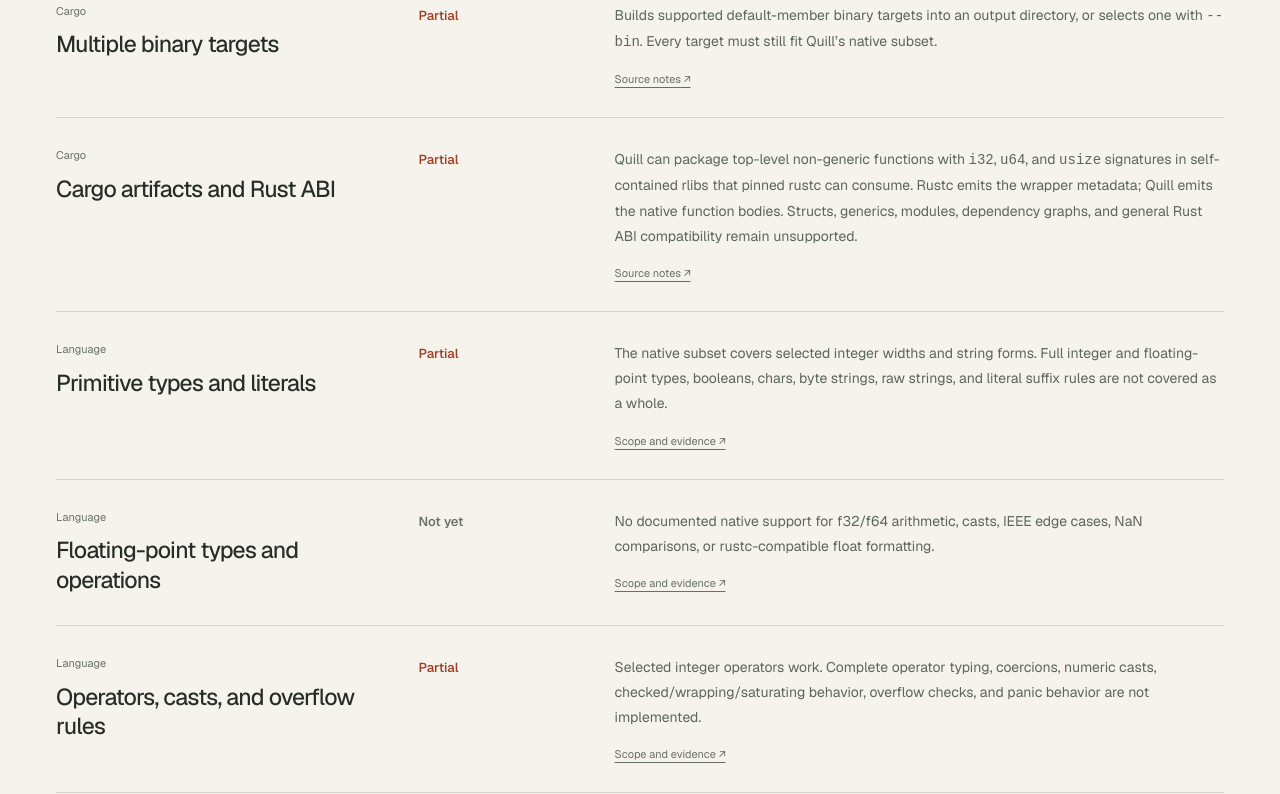
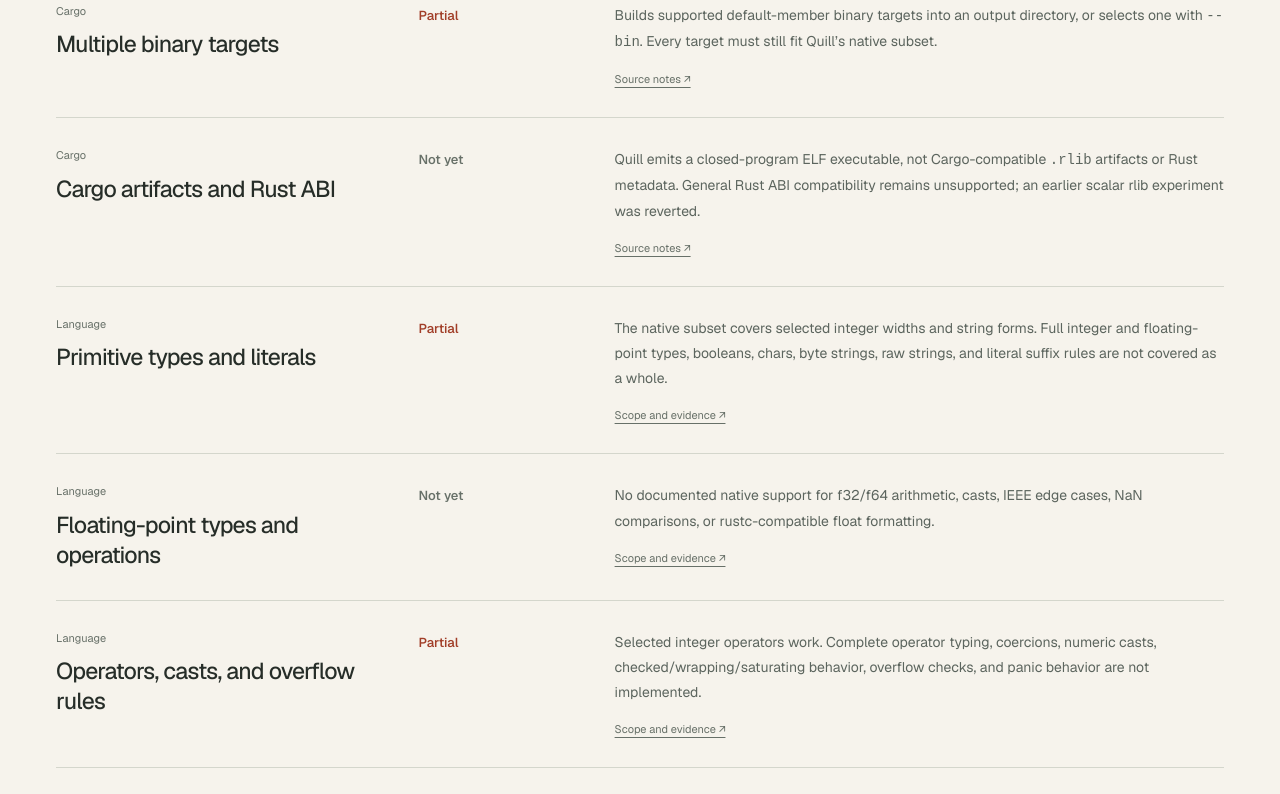
Before and after one commit to simon-curtis/quillc, a website: page compatibility.html in a window 1280 px wide. Shown: the part 6383-7177 px from the top of the page. Drawn offline with Linux system fonts and the light colour scheme.

Commit message:
Mark reverted rlib support as historical

```diff
--- a/compatibility.html
+++ b/compatibility.html
@@ -114,7 +114,7 @@
 <section class="compatibility-row" data-status="partial" id="features-and-cfg" aria-labelledby="features-and-cfg-title"><div><p class="feature-category">Cargo</p><h2 id="features-and-cfg-title"><a href="#features-and-cfg">Features and cfg</a></h2></div><p class="feature-status status-partial">Partial</p><div class="feature-detail"><p>The subset build, parse, and check commands accept Cargo's <code>--features</code>, <code>--no-default-features</code>, and <code>--all-features</code> selections; selected features and supported target predicates reach source collection and type checking. A supported native build script can emit <code>rustc-cfg</code>. Other directives and complete cfg processing are not implemented.</p><a href="README.md#current-state">Source notes ↗</a></div></section>
 <section class="compatibility-row" data-status="partial" id="external-dependencies-and-build-scripts" aria-labelledby="external-dependencies-and-build-scripts-title"><div><p class="feature-category">Cargo</p><h2 id="external-dependencies-and-build-scripts-title"><a href="#external-dependencies-and-build-scripts">External dependencies and build scripts</a></h2></div><p class="feature-status status-partial">Partial</p><div class="feature-detail"><p>A supported native build script can emit <code>rustc-cfg</code> directives. External build dependencies, other directives, and broader build-script behavior remain unsupported.</p><a href="README.md#current-state">Source notes ↗</a></div></section>
 <section class="compatibility-row" data-status="partial" id="multiple-binary-targets" aria-labelledby="multiple-binary-targets-title"><div><p class="feature-category">Cargo</p><h2 id="multiple-binary-targets-title"><a href="#multiple-binary-targets">Multiple binary targets</a></h2></div><p class="feature-status status-partial">Partial</p><div class="feature-detail"><p>Builds supported default-member binary targets into an output directory, or selects one with <code>--bin</code>. Every target must still fit Quill’s native subset.</p><a href="README.md#current-state">Source notes ↗</a></div></section>
-<section class="compatibility-row" data-status="partial" id="cargo-artifacts-and-rust-abi" aria-labelledby="cargo-artifacts-and-rust-abi-title"><div><p class="feature-category">Cargo</p><h2 id="cargo-artifacts-and-rust-abi-title"><a href="#cargo-artifacts-and-rust-abi">Cargo artifacts and Rust ABI</a></h2></div><p class="feature-status status-partial">Partial</p><div class="feature-detail"><p>Quill can package top-level non-generic functions with <code>i32</code>, <code>u64</code>, and <code>usize</code> signatures in self-contained rlibs that pinned rustc can consume. Rustc emits the wrapper metadata; Quill emits the native function bodies. Structs, generics, modules, dependency graphs, and general Rust ABI compatibility remain unsupported.</p><a href="README.md#current-state">Source notes ↗</a></div></section>
+<section class="compatibility-row" data-status="planned" id="cargo-artifacts-and-rust-abi" aria-labelledby="cargo-artifacts-and-rust-abi-title"><div><p class="feature-category">Cargo</p><h2 id="cargo-artifacts-and-rust-abi-title"><a href="#cargo-artifacts-and-rust-abi">Cargo artifacts and Rust ABI</a></h2></div><p class="feature-status status-planned">Not yet</p><div class="feature-detail"><p>Quill emits a closed-program ELF executable, not Cargo-compatible <code>.rlib</code> artifacts or Rust metadata. General Rust ABI compatibility remains unsupported; an earlier scalar rlib experiment was reverted.</p><a href="README.md#current-state">Source notes ↗</a></div></section>
 
 
 <section class="compatibility-row" data-status="partial" id="primitive-types-and-literals" aria-labelledby="primitive-types-and-literals-title"><div><p class="feature-category">Language</p><h2 id="primitive-types-and-literals-title"><a href="#primitive-types-and-literals">Primitive types and literals</a></h2></div><p class="feature-status status-partial">Partial</p><div class="feature-detail"><p>The native subset covers selected integer widths and string forms. Full integer and floating-point types, booleans, chars, byte strings, raw strings, and literal suffix rules are not covered as a whole.</p><a href="docs/rust-compatibility-inventory.md">Scope and evidence ↗</a></div></section>
@@ -161,7 +161,7 @@
 <section class="compatibility-row" data-status="planned" id="cargo-build-configuration" aria-labelledby="cargo-build-configuration-title"><div><p class="feature-category">Cargo</p><h2 id="cargo-build-configuration-title"><a href="#cargo-build-configuration">Cargo profiles, configuration, and environment</a></h2></div><p class="feature-status status-planned">Not yet</p><div class="feature-detail"><p>Profile inheritance/overrides, .cargo config, target flags, environment variables, linker settings, incremental/cache behavior, and build-override rules are not compatible.</p><a href="docs/rust-compatibility-inventory.md">Scope and evidence ↗</a></div></section>
 <section class="compatibility-row" data-status="partial" id="cargo-build-script-protocol" aria-labelledby="cargo-build-script-protocol-title"><div><p class="feature-category">Cargo</p><h2 id="cargo-build-script-protocol-title"><a href="#cargo-build-script-protocol">Cargo build-script protocol</a></h2></div><p class="feature-status status-partial">Partial</p><div class="feature-detail"><p>One native rustc-cfg output path is covered. Rerun tracking, env/metadata, links, native link directives, warnings, generated files, build dependencies, and cross-compilation behavior are incomplete.</p><a href="docs/rust-compatibility-inventory.md">Scope and evidence ↗</a></div></section>
 <section class="compatibility-row" data-status="planned" id="cargo-test-and-doctest" aria-labelledby="cargo-test-and-doctest-title"><div><p class="feature-category">Cargo</p><h2 id="cargo-test-and-doctest-title"><a href="#cargo-test-and-doctest">Cargo test, bench, and documentation workflows</a></h2></div><p class="feature-status status-planned">Not yet</p><div class="feature-detail"><p>Test harness generation, test discovery, filters, ignored/parallel tests, benchmarks, doctests, and matching test output are unsupported.</p><a href="docs/rust-compatibility-inventory.md">Scope and evidence ↗</a></div></section>
-<section class="compatibility-row" data-status="partial" id="rust-library-artifacts" aria-labelledby="rust-library-artifacts-title"><div><p class="feature-category">Cargo</p><h2 id="rust-library-artifacts-title"><a href="#rust-library-artifacts">Rust library artifacts and cross-crate metadata</a></h2></div><p class="feature-status status-partial">Partial</p><div class="feature-detail"><p>A tested scalar-function subset produces self-contained rlibs accepted by rustc. General Rust metadata, public type definitions, generic instantiation, module paths, and Cargo dependency compatibility are still unsupported.</p><a href="docs/rust-compatibility-inventory.md">Scope and evidence ↗</a></div></section>
+<section class="compatibility-row" data-status="planned" id="rust-library-artifacts" aria-labelledby="rust-library-artifacts-title"><div><p class="feature-category">Cargo</p><h2 id="rust-library-artifacts-title"><a href="#rust-library-artifacts">Rust library artifacts and cross-crate metadata</a></h2></div><p class="feature-status status-planned">Not yet</p><div class="feature-detail"><p>Quill does not currently emit rustc-consumable library artifacts or metadata. Public type definitions, generic instantiation, module paths, and Cargo dependency compatibility remain unsupported.</p><a href="docs/rust-compatibility-inventory.md">Scope and evidence ↗</a></div></section>
 <section class="compatibility-row" data-status="planned" id="targets-beyond-linux-x86-64" aria-labelledby="targets-beyond-linux-x86-64-title"><div><p class="feature-category">Platforms</p><h2 id="targets-beyond-linux-x86-64-title"><a href="#targets-beyond-linux-x86-64">Targets beyond Linux x86-64</a></h2></div><p class="feature-status status-planned">Not yet</p><div class="feature-detail"><p>Only Linux x86-64 is a documented native target. Other Linux architectures, Apple platforms, BSD, WebAssembly, embedded targets, and their target specifications are unsupported.</p><a href="docs/rust-compatibility-inventory.md">Scope and evidence ↗</a></div></section>
 <section class="compatibility-row" data-status="planned" id="windows-msvc-and-gnu" aria-labelledby="windows-msvc-and-gnu-title"><div><p class="feature-category">Platforms</p><h2 id="windows-msvc-and-gnu-title"><a href="#windows-msvc-and-gnu">Windows MSVC and GNU targets</a></h2></div><p class="feature-status status-planned">Not yet</p><div class="feature-detail"><p>Neither Windows ABI, PE/COFF output, MSVC nor GNU linking, Windows runtime, nor Windows behavioral parity has been validated.</p><a href="docs/rust-compatibility-inventory.md">Scope and evidence ↗</a></div></section>
 <section class="compatibility-row" data-status="planned" id="cross-compilation" aria-labelledby="cross-compilation-title"><div><p class="feature-category">Platforms</p><h2 id="cross-compilation-title"><a href="#cross-compilation">Cross-compilation and target-specific cfg</a></h2></div><p class="feature-status status-planned">Not yet</p><div class="feature-detail"><p>Host/target separation, target-specific code generation, sysroots, linkers, target cfg completeness, and cross-built build scripts are unsupported.</p><a href="docs/rust-compatibility-inventory.md">Scope and evidence ↗</a></div></section>
```
Also changed, not shown: benchmarks/compatibility/README.md.
